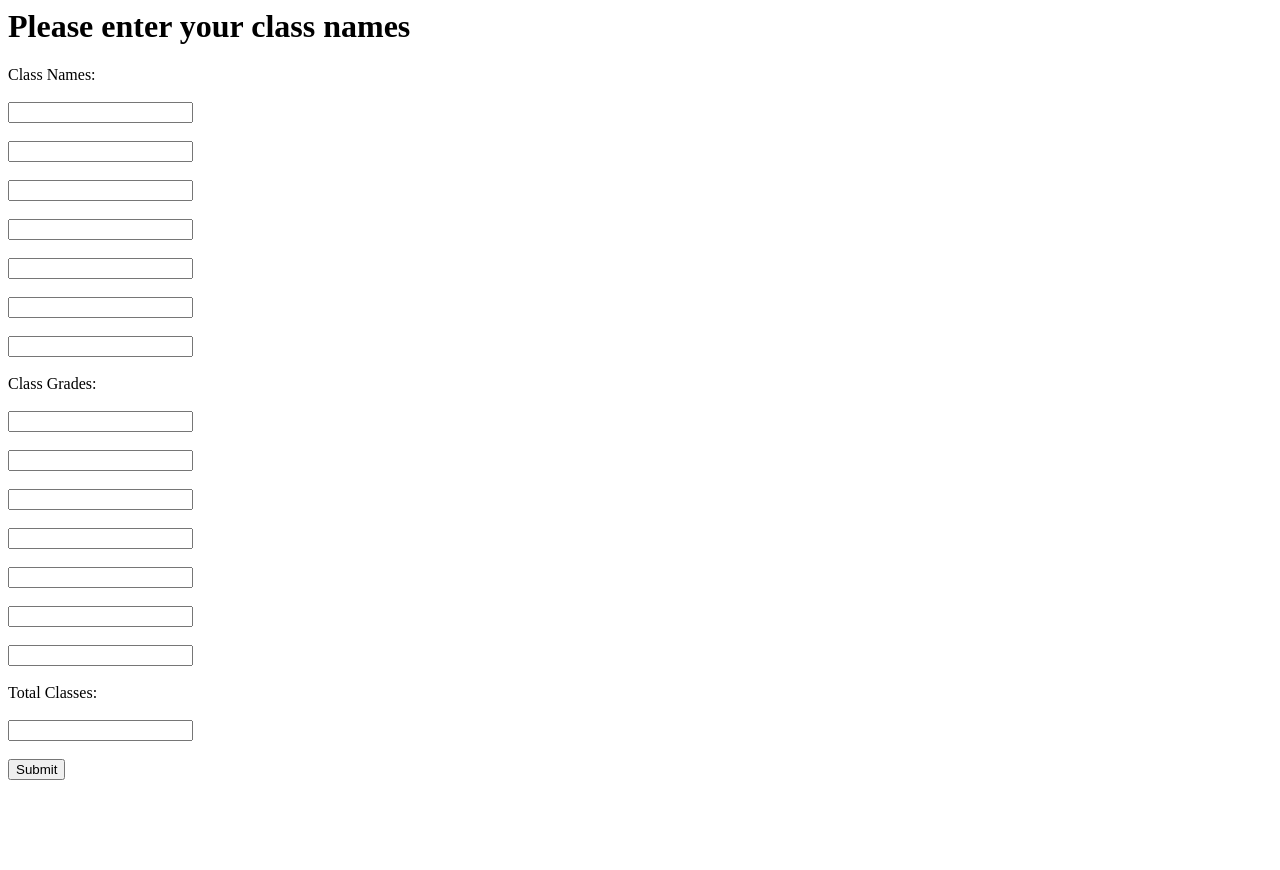
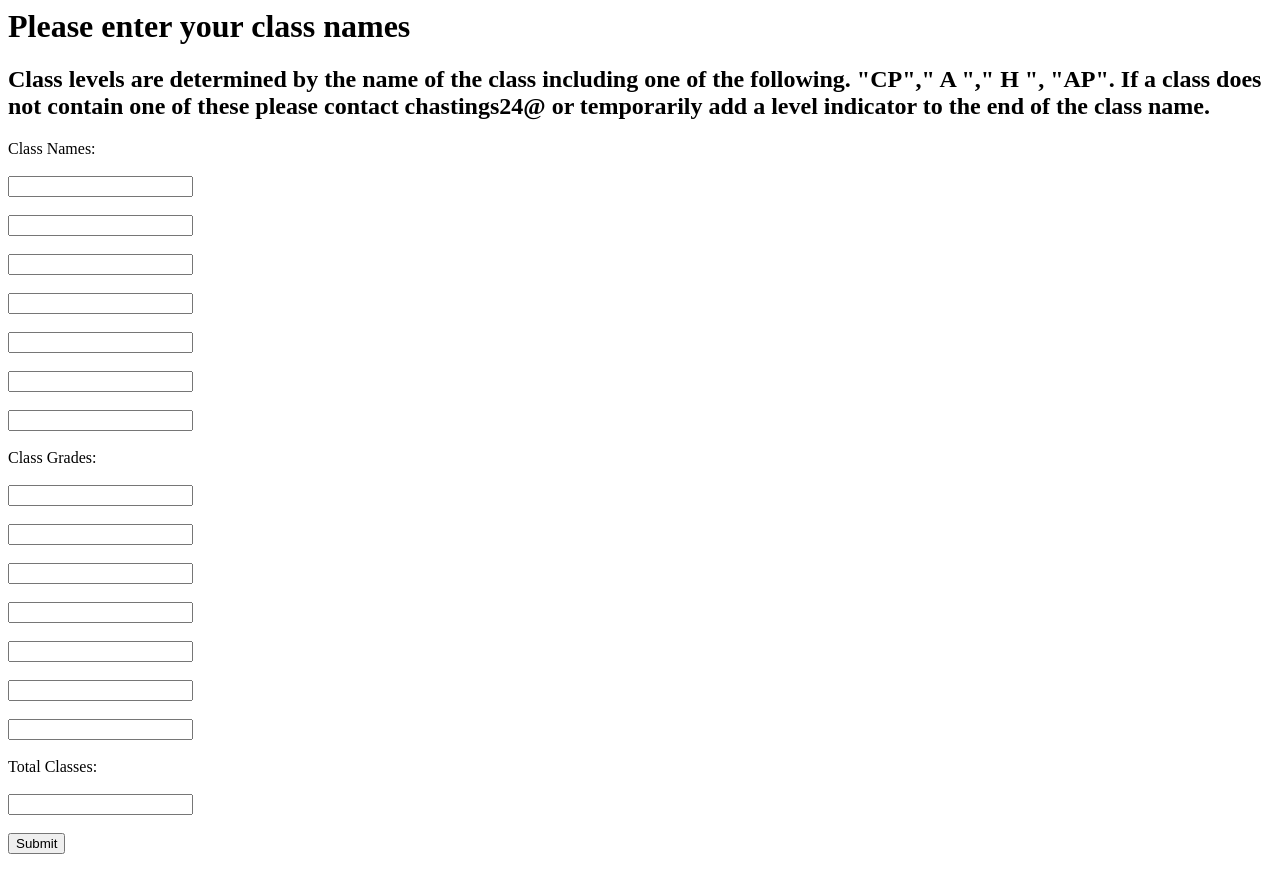
Before and after one commit to Kingfisher5906/Kingfisher5906.github.io, a plain HTML site: page index.html in a window 1280 px wide. Before the commit the page ends 800 px from the top, so only its background shows below. Drawn offline with Linux system fonts and the light colour scheme.

Commit message:
Update index.html

```diff
--- a/index.html
+++ b/index.html
@@ -5,6 +5,8 @@
     <body bgcolor="white" text="black">
         <script type = "text/javascript" src="js/scripts.js"></script>
         <h1>Please enter your class names</h1>
+        <h2>Class levels are determined by the name of the class including one of the following. "CP"," A "," H ", "AP".  If a class does not contain one of these please contact chastings24@ or temporarily add a level indicator to the end of the class name.
+        </h2>
 
         <form action="kingfisher5906.github.io/pages/gpa.html">
             <label for="cname">Class Names:</label>
```
